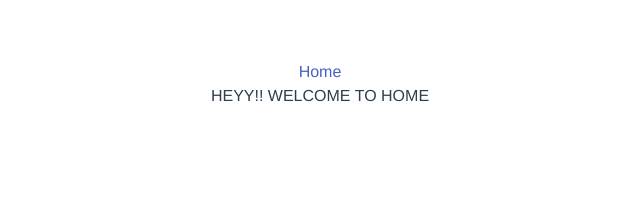
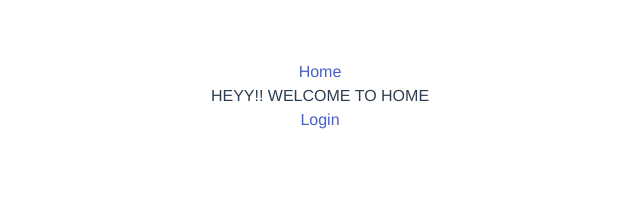
Before and after one commit to Recursion-Group-K/sketch, a Vue app: page / in a window 1280 px wide. Shown: the top 198 px of the page, without its empty margins (320-960 px from the left). Built offline with nearby package versions, Linux system fonts and the light colour scheme.

Commit message:
add router-link to login page

```diff
--- a/src/pages/Home.vue
+++ b/src/pages/Home.vue
@@ -1,6 +1,9 @@
 <template>
     <div>
         {{ message }}
+        <p>
+            <router-link to="/login">Login</router-link>
+        </p>
     </div>
 </template>
 
```
